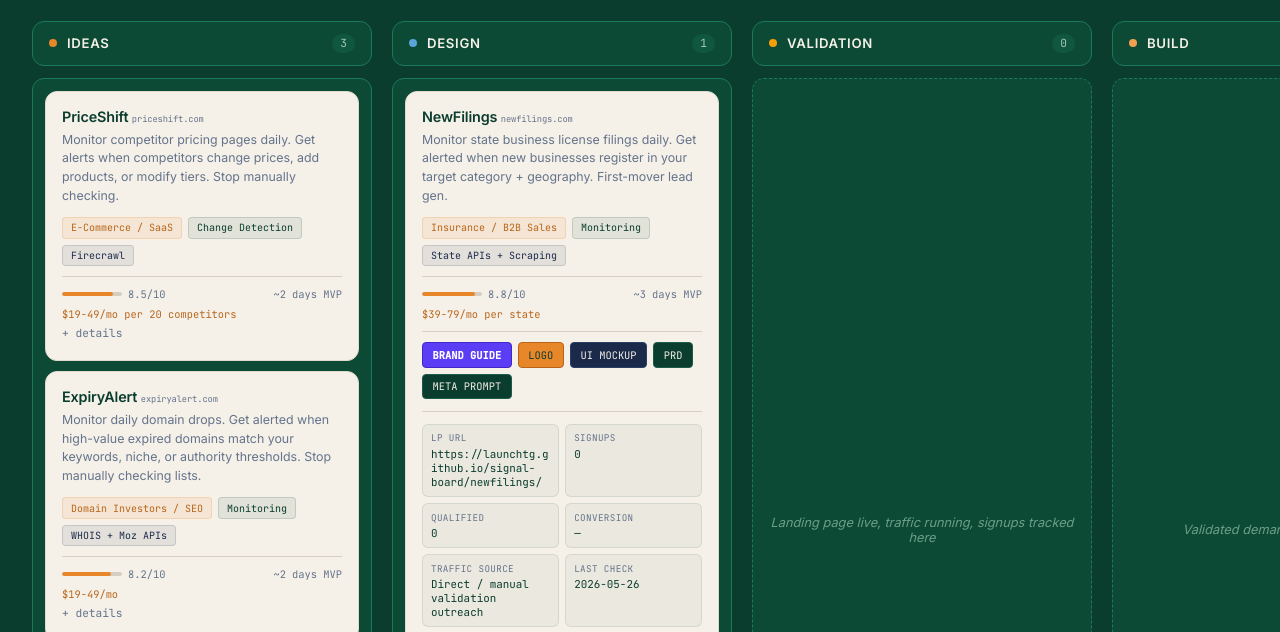
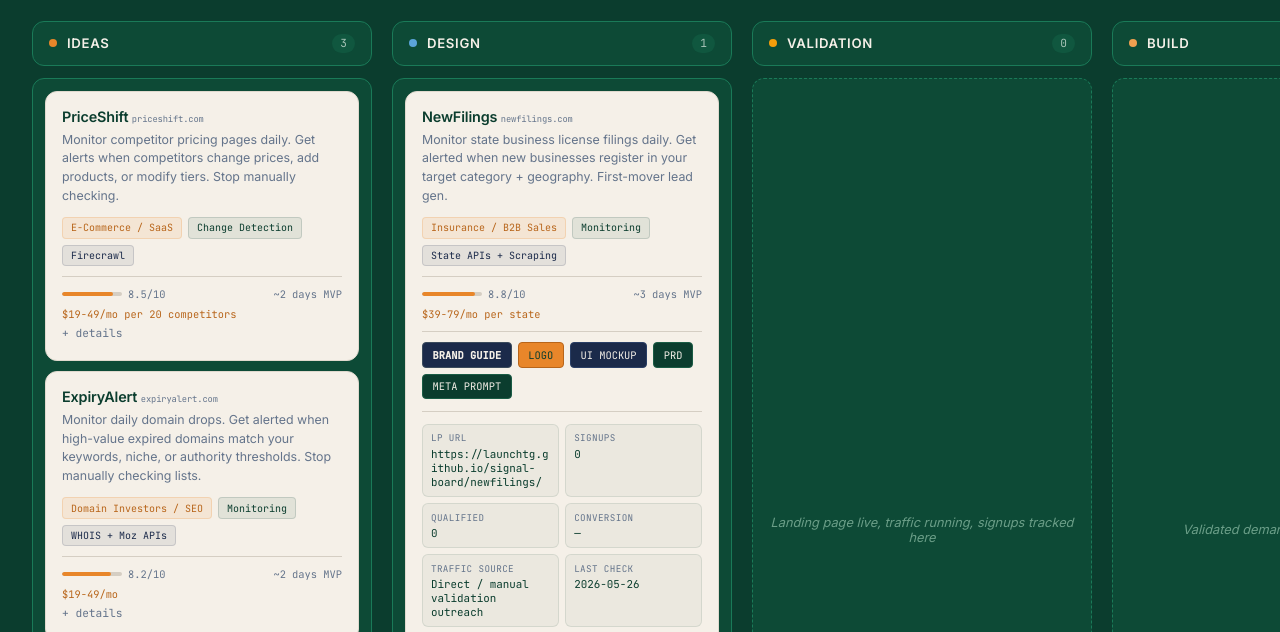
Before and after one commit to launchtg/signal-board, a plain HTML site: page index.html in a window 1280 px wide. Shown: the part 99-731 px from the top of the page. Drawn offline with nearby package versions, Linux system fonts and the light colour scheme.

Commit message:
Match brand guide button style to dark asset buttons

```diff
--- a/index.html
+++ b/index.html
@@ -370,9 +370,9 @@
     }
 
     .asset-link.brand-link {
-      background: #5B3DF5;
-      color: #FFFFFF;
-      border-color: #4127C9;
+      background: var(--navy);
+      color: var(--warm-ivory);
+      border-color: #3A4A5C;
       font-weight: 700;
     }
 
```
